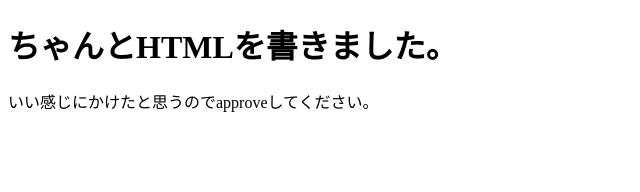
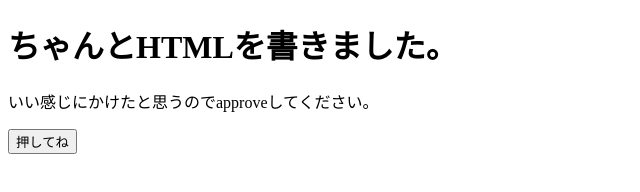
Before and after one commit to harutiro/git-test-cr, a plain HTML site: page index.html in a window 1280 px wide. Shown: the whole page, without its empty margins (0-640 px from the left). Drawn offline with Linux system fonts and the light colour scheme.

Commit message:
update: buttonを記載

```diff
--- a/index.html
+++ b/index.html
@@ -7,5 +7,6 @@
 <body>
   <h1>ちゃんとHTMLを書きました。</h1>
   <p>いい感じにかけたと思うのでapproveしてください。</p>
+  <button onClick="click()">押してね</button>
 </body>
 </html>
```
